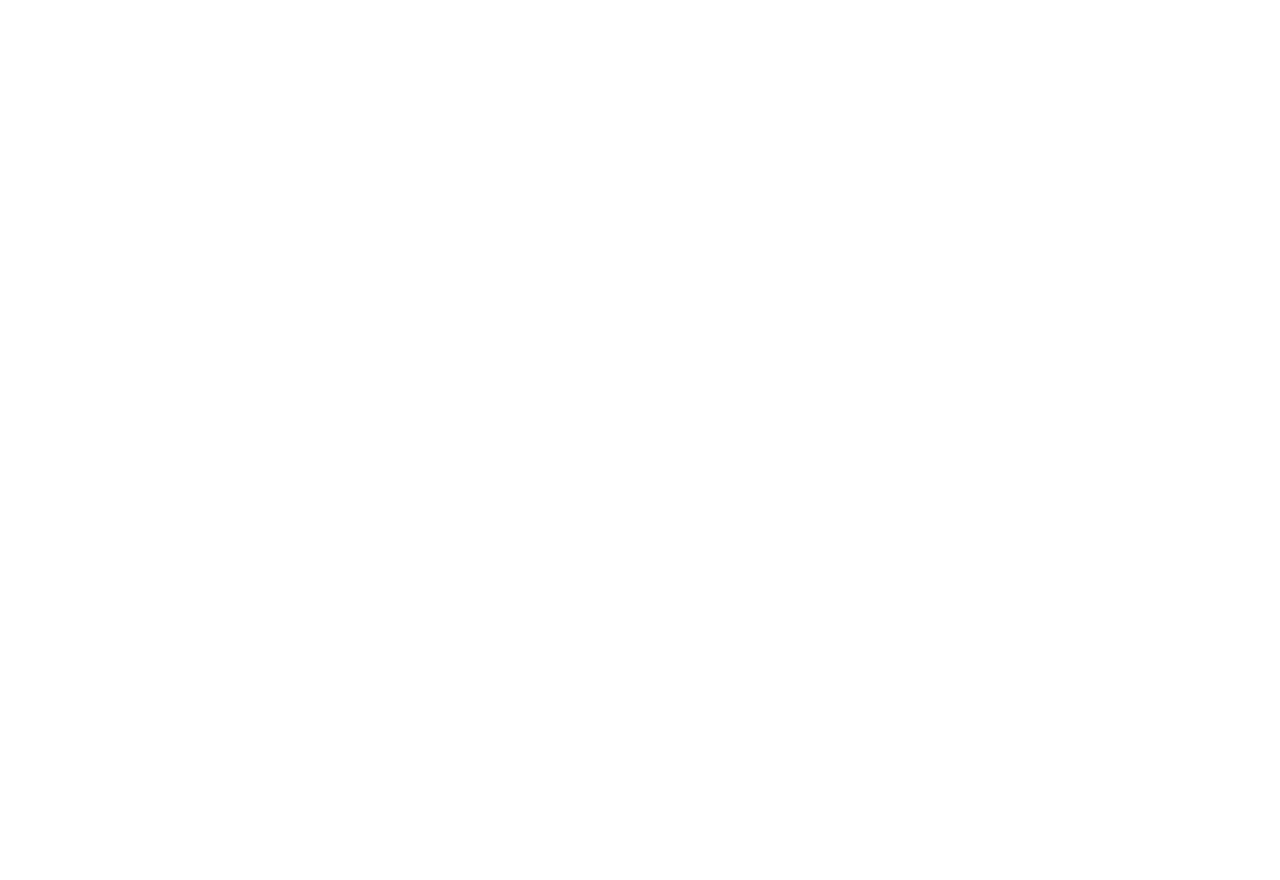
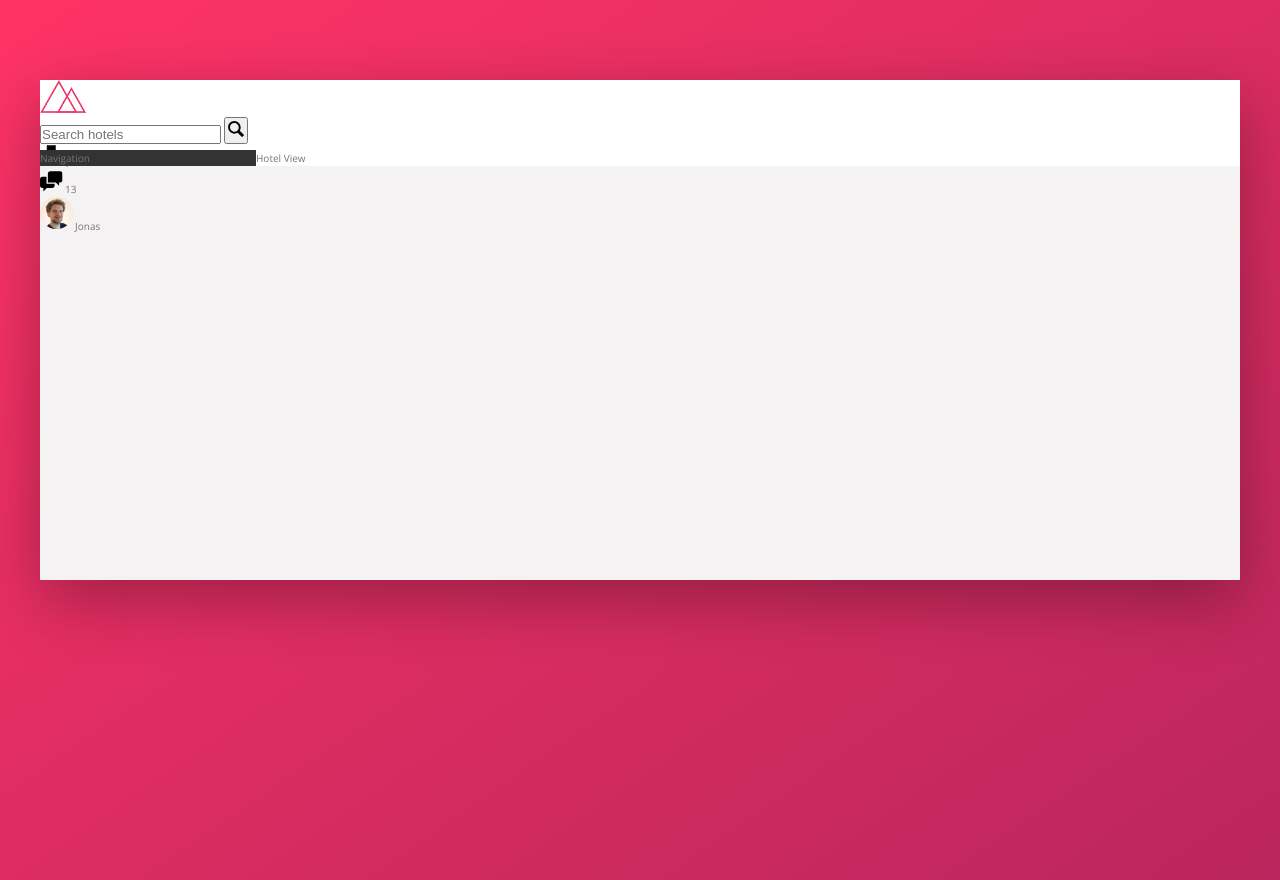
Before and after one commit to YiroYi/flex, a website: page index.html in a window 1280 px wide. Before the commit the page ends 800 px from the top, so only its background shows below. Drawn offline with nearby package versions, Linux system fonts and the light colour scheme.

Commit message:
Project properties completed

```diff
--- a/index.html
+++ b/index.html
@@ -8,9 +8,47 @@
         <link rel="stylesheet" href="css/style.css">
         <link rel="shortcut icon" type="image/png" href="img/favicon.png">
 
-        <title>trillo &mdash; Your all-in-one booking app</title>
+        <title>KimchiCoding</title>
     </head>
     <body>
-
+        <div class="container">
+          <header class="header">
+            <img src="img/logo.png" alt="trillo logo" class="logo">
+            <form action="#" class="search">
+              <input type="text" class="search__input" placeholder="Search hotels">
+              <button class="search__button">
+                <svg class="search__icon">
+                  <use xlink:href="img/sprite.svg#icon-magnifying-glass"></use>
+                </svg>
+              </button>
+            </form>
+            <nav class="user-nav">
+              <div class="user-nav__icon-box">
+                <svg class="user-nav__icon">
+                  <use xlink:href="img/sprite.svg#icon-bookmark"></use>
+                </svg>
+                <span class="user-nav__notification">7</span>
+              </div>
+              <div class="user-nav__icon-box">
+                <svg class="user-nav__icon">
+                  <use xlink:href="img/sprite.svg#icon-chat"></use>
+                </svg>
+                <span class="user-nav__notification">13</span>
+              </div>
+              <div class="user-nav__user">
+                <img src="img/user.jpg" class="user-nav__user-photo" alt="User photo">
+                <span class="user-nav__name">Jonas</span>
+              </div>
+            </nav>
+          </header>
+          <div class="content">
+            <nav class="sidebar">
+              Navigation
+            </nav>
+            <main class="hotel-view">
+              Hotel View
+            </main>
+          </div>
+        </div>
     </body>
 </html>
--- /dev/null
+++ b/sass/_base.scss
@@ -0,0 +1,44 @@
+:root { // este root aplica para todos los elementos del proyecto, es para sustitutir las Sass variables
+  --color-primary: #eb2f64;
+  --color-primary-light: #FF3366;
+  --color-primary-dark: #BA265D ;
+
+  --color-grey-light-1: #faf9f9;
+  --color-grey-light-2: #f4f2f2;
+  --color-grey-light-3: #f0eeee;
+  --color-grey-light-4: #ccc;
+
+  --color-grey-dark-1: #333;
+  --color-grey-dark-2: #777;
+  --color-grey-dark-3: #999;
+
+  --box-shadow-1: 0 2rem 6rem rgba(0, 0, 0, .3);
+}
+
+* {
+  margin: 0;
+  padding: 0;
+}
+
+*,
+*::before,
+*::after {
+  box-sizing: inherit;
+}
+
+
+html {
+  box-sizing: border-box;// incluye el padding y el border en width y height
+  font-size: 62.5%; //1 rem = 10 px => 10px/16px (browser default) = 62.5%
+}
+
+body {
+  font-family: 'Open Sans', sans-serif;
+  font-weight: 400;
+  line-height: 1.6;
+  background-image: linear-gradient(to right bottom, var(--color-primary-light), var(--color-primary-dark));
+  background-size: cover;
+  background-repeat: none;
+  color: var(--color-grey-dark-2);
+  min-height: 100vh; //El tamano minimo puedo ser 100vh pero puede crecer
+}
--- /dev/null
+++ b/sass/_components.scss
@@ -0,0 +1,47 @@
+.logo {
+  height: 3.25rem;
+}
+
+.search {
+  &__input {
+
+  }
+
+  &__button {
+
+  }
+
+  &__icon {
+    height:2rem;
+    width: 2rem;
+  }
+}
+
+
+.user-nav {
+  &__icon-box {
+
+  }
+
+  &__icon {
+    height:2.25rem;
+    width: 2.25rem;
+  }
+
+  &__notification {
+
+  }
+
+  &__user {
+
+  }
+
+  &__user-photo {
+    height:3.25rem;
+    border-radius: 50%;
+  }
+
+  &__user-name {
+
+  }
+}
--- /dev/null
+++ b/sass/_layout.scss
@@ -0,0 +1,31 @@
+.container {
+  max-width: 120rem;
+  margin: 8rem auto;
+  background-color: var(--color-grey-light-2);
+  box-shadow: var(--box-shadow-1);
+  min-height: 50rem;
+}
+
+.header {
+  height: 7rem;
+  background-color: #fff;
+  border-bottom: var(--color-grey-light-2)
+}
+
+.content {
+  display: flex;
+}
+
+.sidebar {
+  background-color: var(--color-grey-dark-1);
+  flex: 0 0 18%;
+  /*Primer cero es flex-grow que no crezca si hay espacio*/
+  /*Segundo cero es flex-width que no dr encoja si hay espacio*/
+  /*18% es el width*/
+}
+
+.hotel-view {
+  background-color: #fff;
+  flex: 1;
+  /*indicamos flex-grow: 1 que crezca y ocupe todo el espacio que queda*/
+}
--- a/sass/main.scss
+++ b/sass/main.scss
@@ -1,17 +1,3 @@
-/*
-COLORS
-
-Primary: #eb2f64
-Primary light: #FF3366
-Primary dark: #BA265D
-
-Grey light 1: #faf9f9
-Grey light 2: #f4f2f2
-Grey light 3: #f0eeee
-Grey light 4: #ccc
-
-Grey dark 1: #333
-Grey dark 2: #777
-Grey dark 3: #999
-
-*/
+@import "base";
+@import "components";
+@import "layout";
```
Also changed, not shown: package.json (+5 -6 lines), css/style.css, img/SVG/aircraft-take-off.svg (added), img/SVG/bookmark.svg (added), img/SVG/chat.svg (added), img/SVG/chevron-thin-right.svg (added), img/SVG/home.svg (added), img/SVG/key.svg (added), img/SVG/location-pin.svg (added), img/SVG/magnifying-glass.svg (added), img/SVG/map.svg (added), img/SVG/star.svg (added), img/sprite.svg, 1 other file.
